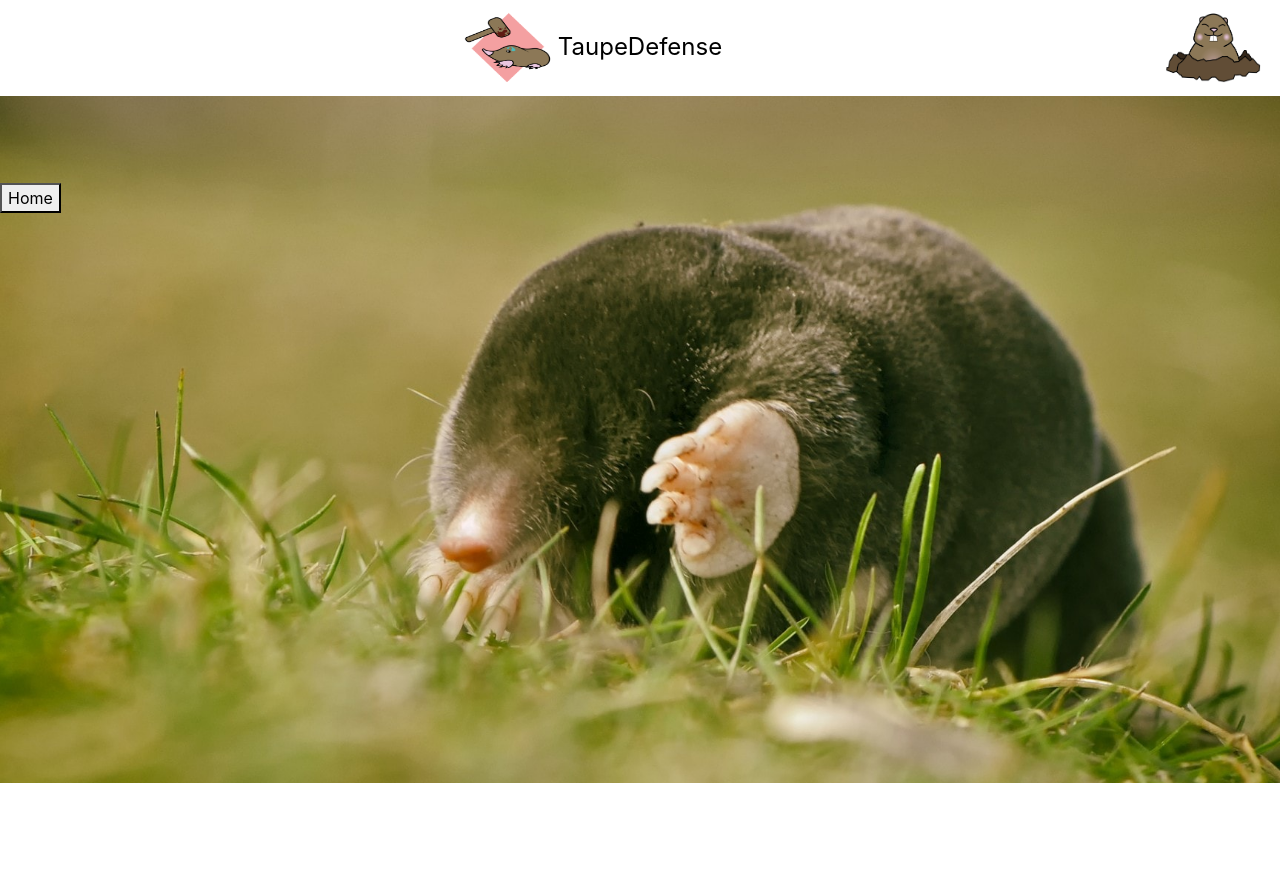
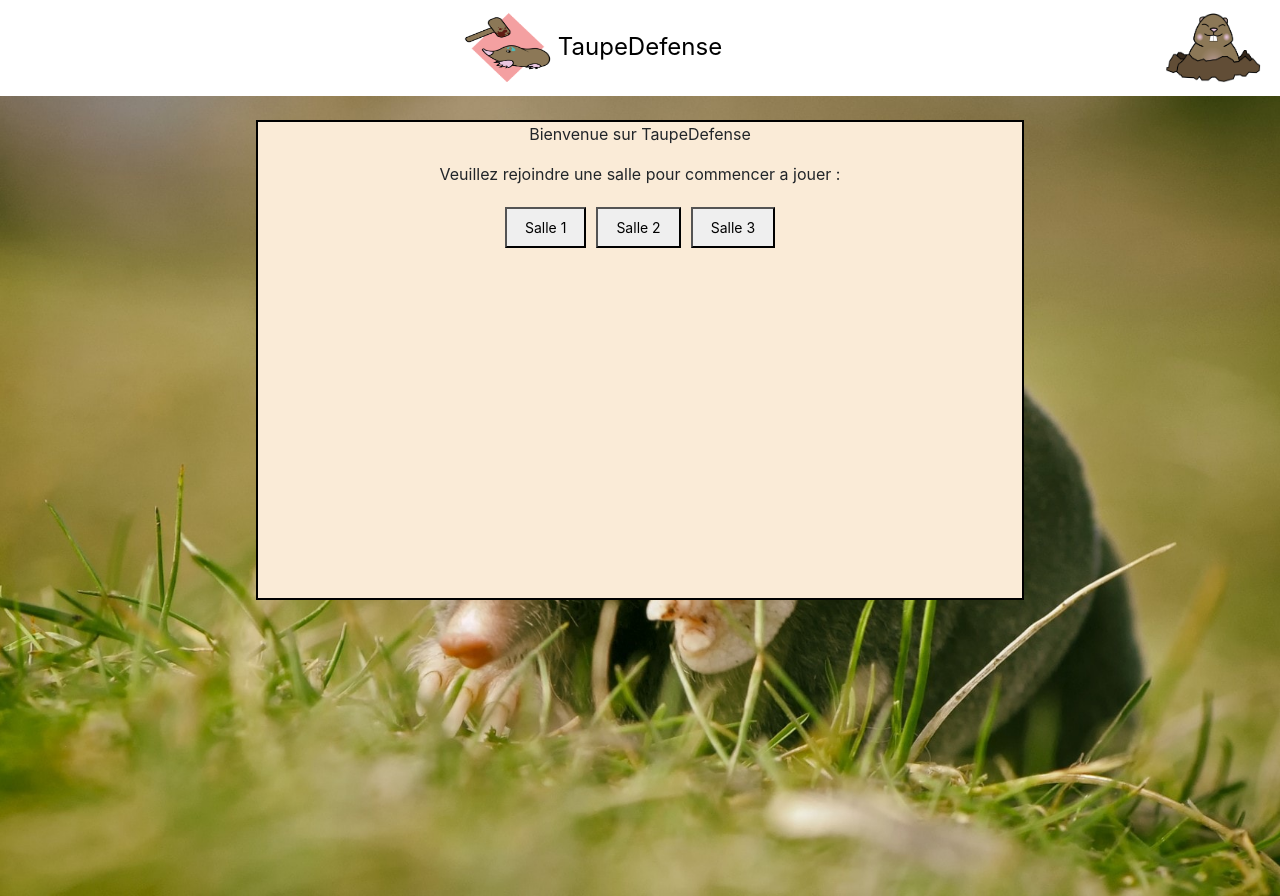
Before and after one commit to MisterL33/TaupeDefense, a React (Create React App) app: page /game in a window 1280 px wide. Before the commit the page ends 800 px from the top, so only its background shows below. Built offline with nearby package versions, Linux system fonts and the light colour scheme.

Commit message:
rooms, plateau taupe, structuration'

```diff
--- /dev/null
+++ b/src/components/gameComponent.tsx
@@ -0,0 +1,66 @@
+import React, { Component } from "react";
+import "../styles/App.css";
+import { BrowserRouter as Router, Route, Link } from "react-router-dom";
+var FA = require("react-fontawesome");
+import taupe from "../pictures/account.png";
+
+
+class GameComponent extends Component {
+    state = {
+        selectedRoom: null
+    }
+
+    fillWithTaupe = () => {
+
+        let multiLi: any[] = [] // reçois 5 li qui vont servir de ligne pour chaque rangée de taupe
+        let multiCaseTaupe: any[] = [] // reçois 4 li qui vont servir de case pour chaque taupe
+
+        for (let y = 1; y <= 4; y++) {
+            multiCaseTaupe.push(<li key={y}><img className="taupeSorti" src={taupe} alt="taupe" /></li>)
+
+        }
+
+        for (let i = 1; i <= 5; i++) {
+            multiLi.push(<li className={"rowTaupe ligneTaupe" + i} key={i}><ul className={"taupeBoxContainer"}>{multiCaseTaupe}</ul></li>)
+        }
+
+        return multiLi
+
+    }
+
+    handleUpdateRoom = (numberRoom: number) => {
+        this.setState({ selectedRoom: numberRoom })
+
+
+    }
+
+    render() {
+        return (
+            <div>
+                {this.state.selectedRoom ?
+                    (
+                        <ul className="taupeContainer">
+                            {this.fillWithTaupe()}
+                        </ul>
+                    ) :
+                    (
+                        <ul className="roomContainer">
+                            <div>
+                                <p> Bienvenue sur TaupeDefense </p>
+                                <p> Veuillez rejoindre une salle pour commencer a jouer : </p>
+                                <div>
+                                    <button onClick={() => this.handleUpdateRoom(1)} className="btn-gradient cyan small">Salle 1</button>
+                                    <button onClick={() => this.handleUpdateRoom(2)} className="btn-gradient cyan small">Salle 2</button>
+                                    <button onClick={() => this.handleUpdateRoom(3)} className="btn-gradient cyan small">Salle 3</button>
+                                </div>
+                            </div>
+
+                        </ul>
+                    )
+                }
+            </div>
+        )
+    }
+}
+
+export default GameComponent
--- a/src/screens/gameScreen.tsx
+++ b/src/screens/gameScreen.tsx
@@ -2,18 +2,23 @@ import React, { Component } from "react";
 import "../styles/App.css";
 import { BrowserRouter as Router, Route, Link } from "react-router-dom";
 var FA = require("react-fontawesome");
+import GameWindow from '../components/gameComponent'
+
 
 class Game extends Component {
+
   render() {
     return (
       <div className="backgroundImageContainer">
-        <p> GAME SCREEN </p>
-        <Link to="/">
-          <button type="button">Home</button>
-        </Link>
+        <div className="containerPrincipal">
+          <div className="gameContainer">
+            <GameWindow /> {/* Correspond à gameComponent.tsx et fais pop la fenetre de jeu */}
+          </div>
+        </div>
       </div>
     );
   }
+
 }
 
 export default Game;
--- a/src/screens/homeScreen.tsx
+++ b/src/screens/homeScreen.tsx
@@ -20,7 +20,6 @@ class Home extends React.Component {
   }
 
   componentDidMount() {
-    //Api.getAllUsers().then((res: object) => console.log(res))
 
   }
 
@@ -44,9 +43,6 @@ class Home extends React.Component {
 
     return (
       <div className="backgroundImageContainer" >
-        <Link className="gameLink" to="/game">
-          <button type="button">Click Me!</button>
-        </Link>
         {/*
         <StateConsumer>
           {({ state: { clients } }) => (
--- a/src/styles/App.css
+++ b/src/styles/App.css
@@ -73,3 +73,83 @@ body {
 .routerContainer {
   height: 100%;
 }
+
+.containerPrincipal{
+  margin-top:113px;
+  height:100%;
+}
+
+.gameContainer{
+  height: 100%;
+  width: 60%;
+  margin: auto;
+}
+
+.taupeContainer{
+  height: 60%;
+  list-style: none;
+  top: 3%;
+  position: relative;
+  padding: unset;
+  border: 2px solid black;
+}
+
+.gameContainer div{
+  height: 100%;
+  text-align: center;
+
+}
+
+
+.roomContainer
+{
+  height: 60%;
+  list-style: none;
+  top: 3%;
+  position: relative;
+  padding: unset;
+  border: 2px solid black;
+  background-color: antiquewhite;
+}
+
+.taupeContainer p {
+  text-align: center;
+}
+
+.rowTaupe{
+  height: 17%;
+}
+.taupeSorti{
+  height: 80px;
+}
+
+.taupeBoxContainer{
+  list-style: none;
+  display: flex;
+  padding: unset;
+}
+
+.taupeBoxContainer li {
+  display: block;
+  margin: 0 auto;
+}
+
+.ligneTaupe1 {
+  margin-top: 3%;
+}
+
+.btn-gradient {
+    margin: 5px;
+}
+
+.btn.cyan {
+  background-color: #7fccde;
+}
+
+.btn.small,
+.btn-two.small,
+.btn-gradient.small,
+.btn-effect.small {
+  padding: 8px 18px;
+  font-size: 14px;
+}
```
